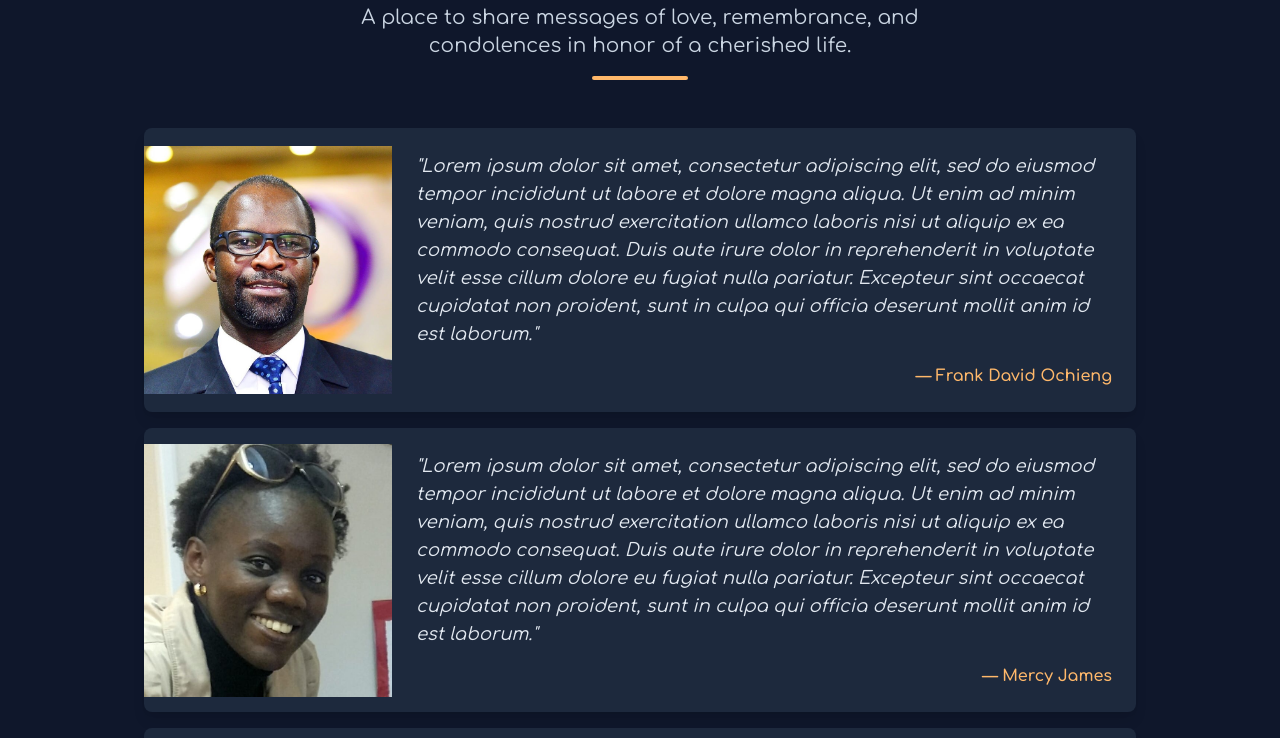
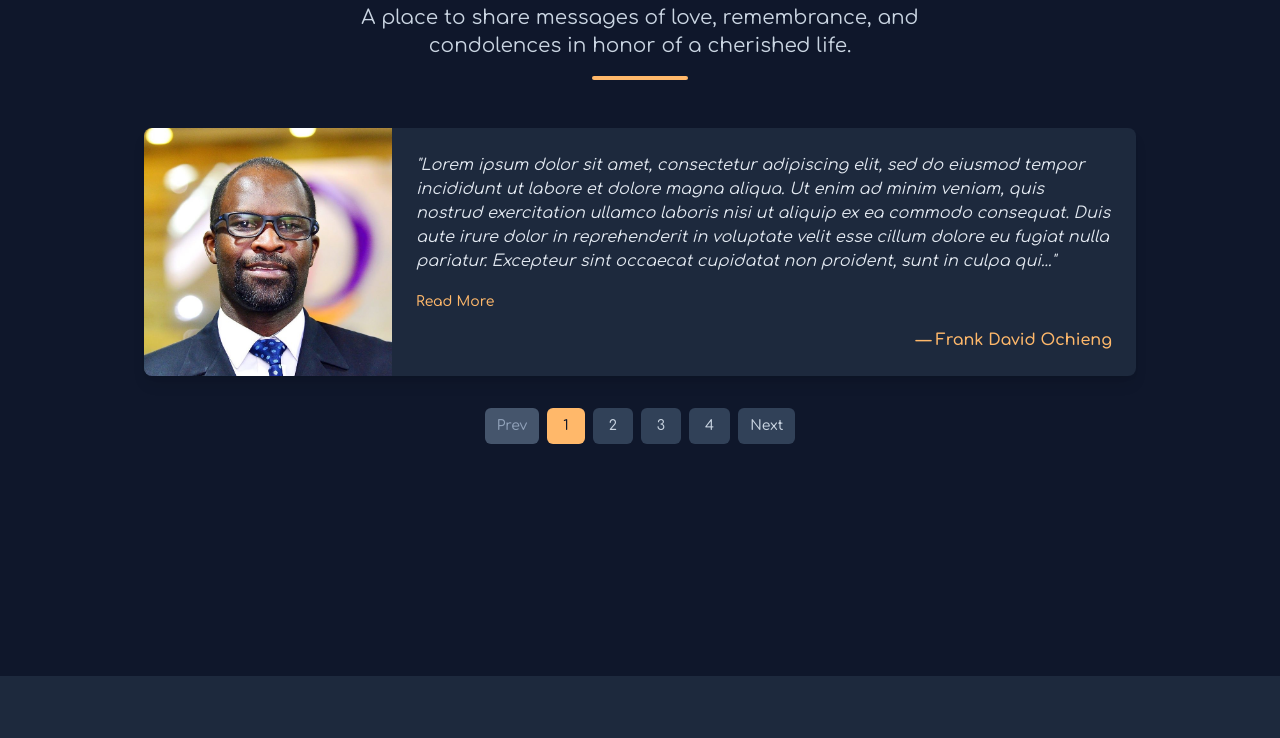
Before and after one commit to talesofcarter/jc-muganda-memorial, a React (Vite) app: page / in a window 1280 px wide. Shown: the part 4400-5138 px from the top of the page. Built offline with nearby package versions, Linux system fonts and the light colour scheme; a web font is replaced by a local one.

Commit message:
memorial wall update

```diff
--- a/src/assets/message.js
+++ b/src/assets/message.js
@@ -24,7 +24,7 @@ export default [
     id: 4,
     person: "Kelvin Juma",
     message:
-      "Lorem ipsum dolor sit amet, consectetur adipiscing elit, sed do eiusmod tempor incididunt ut labore et dolore magna aliqua. Ut enim ad minim veniam, quis nostrud exercitation ullamco laboris nisi ut aliquip ex ea commodo consequat. Duis aute irure dolor in reprehenderit in voluptate velit esse cillum dolore eu fugiat nulla pariatur. Excepteur sint occaecat cupidatat non proident, sunt in culpa qui officia deserunt mollit anim id est laborum.",
+      "The most profound message you left me with before you departed was the burdens we all carry in our hearts. You were unknowingly quoting Proverbs 4:23. You understood the plight of life, and your words had a way of reaching deep beneath. Your demeanor was that of a warrior, and my biggest takeaway from you is to embrace the warrior mentality. Thank you for all the lessons you brought to us. Go the warrior way JC, till we meet again.",
     portrait: "/images/portraits/carter.jpg",
   },
   {
@@ -36,9 +36,9 @@ export default [
   },
   {
     id: 6,
-    person: "Olgah Marlene",
+    person: "Olgah Okello",
     message:
-      "Lorem ipsum dolor sit amet, consectetur adipiscing elit, sed do eiusmod tempor incididunt ut labore et dolore magna aliqua. Ut enim ad minim veniam, quis nostrud exercitation ullamco laboris nisi ut aliquip ex ea commodo consequat. Duis aute irure dolor in reprehenderit in voluptate velit esse cillum dolore eu fugiat nulla pariatur. Excepteur sint occaecat cupidatat non proident, sunt in culpa qui officia deserunt mollit anim id est laborum.",
+      "It’s hard to find the right words to honor you, our beautiful cousin, our sister, our friend. As I sit with the memories, I am reminded of  how precious every moment truly is. The last hug we shared, the words exchanged at the hospital — they now feel like sacred gifts, moments I will treasure forever. In your own gentle way, you were saying goodbye, but our hearts were not ready to understand. If I could go back, I would hold you a little longer, listen a little deeper, and love you even harder. I carry a lesson from you for life — to never take any conversation, any moment, any embrace for granted. In our plans, we thought there would be tomorrow. But heaven had its own plans. I wish I had served you a meal from the party when we shared our last hug, I wish I had sat with you just a little longer , laughed with you one more time… but even in the pain, I am grateful for the love that was shared and the memories you have left behind. You lived with so much life even in moments where you had a reason not to , so much love, and so much light — and that is what I will hold on to. Rest in perfect peace, our JC Muganda. You will forever be in my heart. Your laughter, your kindness, your beautiful spirit — they live on in us. I love you. I miss you. And I thank God for every moment we shared. For all you were, and all you still are to us. Cheers Sissy ❤️",
     portrait: "/images/portraits/olga.png",
   },
   {
--- a/src/components/Memorial/Memorial.jsx
+++ b/src/components/Memorial/Memorial.jsx
@@ -1,14 +1,14 @@
 import React, { useState } from "react";
 import MemorialEntry from "./MemorialEntry.jsx";
 import message from "../../assets/message.js";
-import { Link } from "react-scroll";
 import { DominoContainer } from "../../animations/Animate";
 import { motion } from "framer-motion";
 import { fadeIn } from "../../animations/variants";
 
 const Memorial = () => {
   const [currentPage, setCurrentPage] = useState(1);
-  const itemsPerPage = 4;
+  const itemsPerPage = 1;
+  const maxPaginationDisplay = 4;
 
   const indexOfLastItem = currentPage * itemsPerPage;
   const indexOfFirstItem = indexOfLastItem - itemsPerPage;
@@ -17,13 +17,21 @@ const Memorial = () => {
 
   const handlePageChange = (pageNumber) => {
     setCurrentPage(pageNumber);
-    window.scrollTo({ top: 0, behavior: "smooth" });
+  };
+
+  const getPaginationGroup = () => {
+    let start =
+      Math.floor((currentPage - 1) / maxPaginationDisplay) *
+      maxPaginationDisplay;
+    return new Array(Math.min(maxPaginationDisplay, totalPages - start))
+      .fill()
+      .map((_, idx) => start + idx + 1);
   };
 
   return (
     <section
       id="memorial"
-      className="py-16 px-4 sm:px-6 lg:px-8 bg-slate-900 min-h-screen"
+      className="py-16 px-4 sm:px-6 lg:px-8 bg-slate-900 min-h-svh"
     >
       <div className="text-center mb-12">
         <motion.h1
@@ -60,28 +68,51 @@ const Memorial = () => {
           ))}
         </div>
       </DominoContainer>
+
       <div className="flex justify-center mt-8 space-x-2">
-        {Array.from({ length: totalPages }, (_, index) => (
-          <Link
-            to="memorial"
-            smooth={true}
-            spy={true}
-            duration={500}
-            offset={-130}
-            key={index + 1}
+        {/* Previous button */}
+        <button
+          onClick={() => handlePageChange(Math.max(1, currentPage - 1))}
+          disabled={currentPage === 1}
+          className={`px-3 py-2 rounded-md text-sm font-medium transition-colors cursor-pointer
+            ${
+              currentPage === 1
+                ? "bg-slate-600 text-slate-400 cursor-not-allowed"
+                : "bg-slate-700 text-slate-300 hover:bg-slate-600"
+            }`}
         >
+          Prev
+        </button>
+
+        {getPaginationGroup().map((number) => (
           <button
-              onClick={() => handlePageChange(index + 1)}
+            key={number}
+            onClick={() => handlePageChange(number)}
             className={`px-4 py-2 rounded-md text-sm font-medium transition-colors cursor-pointer ${
-                currentPage === index + 1
+              currentPage === number
                 ? "bg-orange-300 text-slate-900"
                 : "bg-slate-700 text-slate-300 hover:bg-slate-600"
             }`}
           >
-              {index + 1}
+            {number}
           </button>
-          </Link>
         ))}
+
+        {/* Next button */}
+        <button
+          onClick={() =>
+            handlePageChange(Math.min(totalPages, currentPage + 1))
+          }
+          disabled={currentPage === totalPages}
+          className={`px-3 py-2 rounded-md text-sm font-medium transition-colors cursor-pointer
+            ${
+              currentPage === totalPages
+                ? "bg-slate-600 text-slate-400 cursor-not-allowed"
+                : "bg-slate-700 text-slate-300 hover:bg-slate-600"
+            }`}
+        >
+          Next
+        </button>
       </div>
     </section>
   );
--- a/src/components/Memorial/MemorialEntry.jsx
+++ b/src/components/Memorial/MemorialEntry.jsx
@@ -1,7 +1,16 @@
-import React from "react";
+import React, { useState } from "react";
 import { DominoItem } from "../../animations/Animate";
 
 const MemorialEntry = ({ person, message, portrait }) => {
+  const [expanded, setExpanded] = useState(false);
+  const characterLimit = 400;
+
+  const isLongMessage = message.length > characterLimit;
+
+  // Message to display based on expanded state
+  const displayMessage =
+    expanded || !isLongMessage ? message : message.substring(0, characterLimit);
+
   return (
     <DominoItem>
       <div className="flex flex-col md:flex-row items-center bg-slate-800 rounded-lg shadow-lg overflow-hidden m-4 transform transition-transform hover:scale-105">
@@ -13,9 +22,20 @@ const MemorialEntry = ({ person, message, portrait }) => {
           />
         </div>
         <div className="p-6 flex-1">
-          <blockquote className="text-slate-200 text-lg italic mb-4">
-            "{message}"
+          <blockquote className="text-slate-200 text-base italic mb-4">
+            "{displayMessage}
+            {isLongMessage && !expanded && "..."}"
           </blockquote>
+
+          {isLongMessage && (
+            <button
+              onClick={() => setExpanded(!expanded)}
+              className="text-orange-300 hover:text-orange-400 mb-4 font-medium text-sm focus:outline-none transition-colors cursor-pointer"
+            >
+              {expanded ? "Show Less" : "Read More"}
+            </button>
+          )}
+
           <p className="text-orange-300 font-semibold text-right">— {person}</p>
         </div>
       </div>
```
Lines whose indentation alone changed are shown as unchanged.
